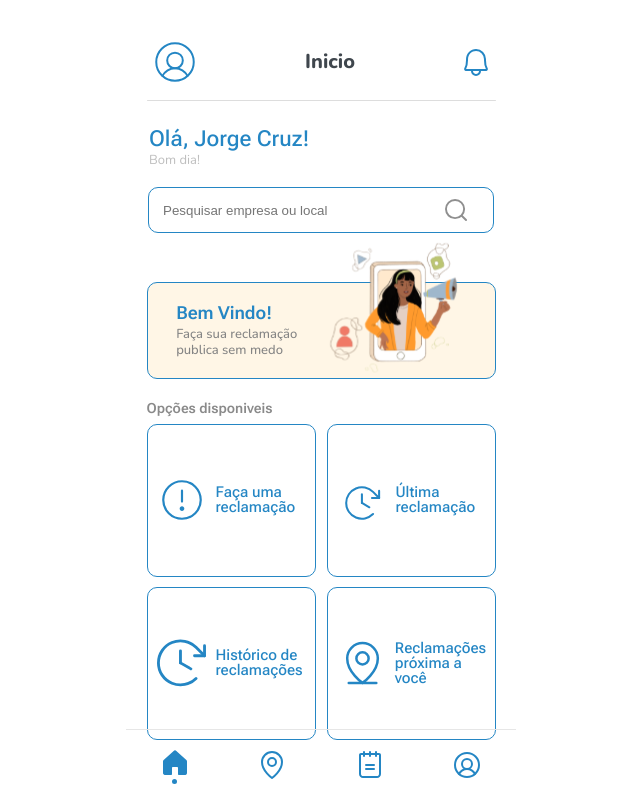
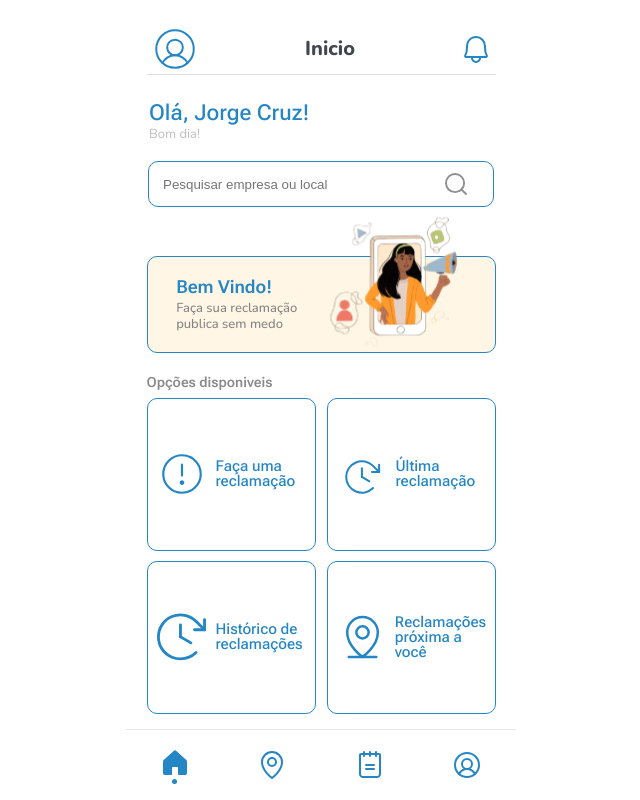
Before and after one commit to MatheusCruzMoura/Cittavox, a React (Vite) app in the folder app/: page /home in a window 1280 px wide. Shown: the whole page, without its empty margins (319-959 px from the left). Built offline with nearby package versions, Linux system fonts and the light colour scheme.

Commit message:
Background no menu inferior

```diff
--- a/app/src/components/menus/HomeMenu1/index.js
+++ b/app/src/components/menus/HomeMenu1/index.js
@@ -7,6 +7,7 @@ const HomeMenu1 = styled.section `
     justify-content: space-between;
     grid-row-gap: 10px;
     flex-wrap: wrap;
+    padding-bottom: 90px;
 `
 
 export default HomeMenu1
--- a/app/src/components/menus/HomeMenu2/index.js
+++ b/app/src/components/menus/HomeMenu2/index.js
@@ -6,7 +6,9 @@ const HomeMenu2 = styled(HomeMenu1) `
     height: 70px;
     justify-content: center;
     margin-top: 32px;
+    padding-bottom: 0;
     border-top: 1px solid var(--cinza6);
+    background-color: var(--branco2);
     bottom: 0;
     position: fixed;
 
```
